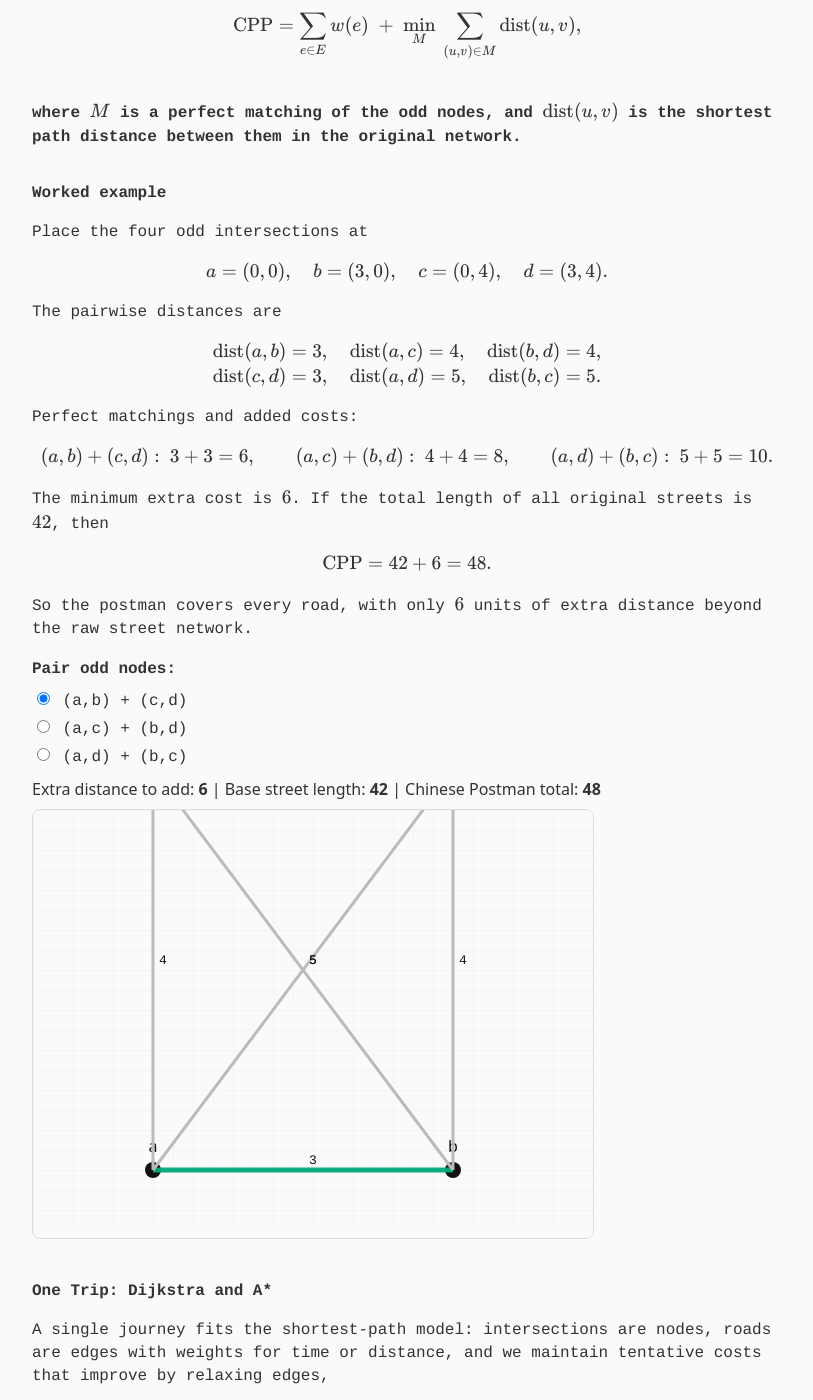
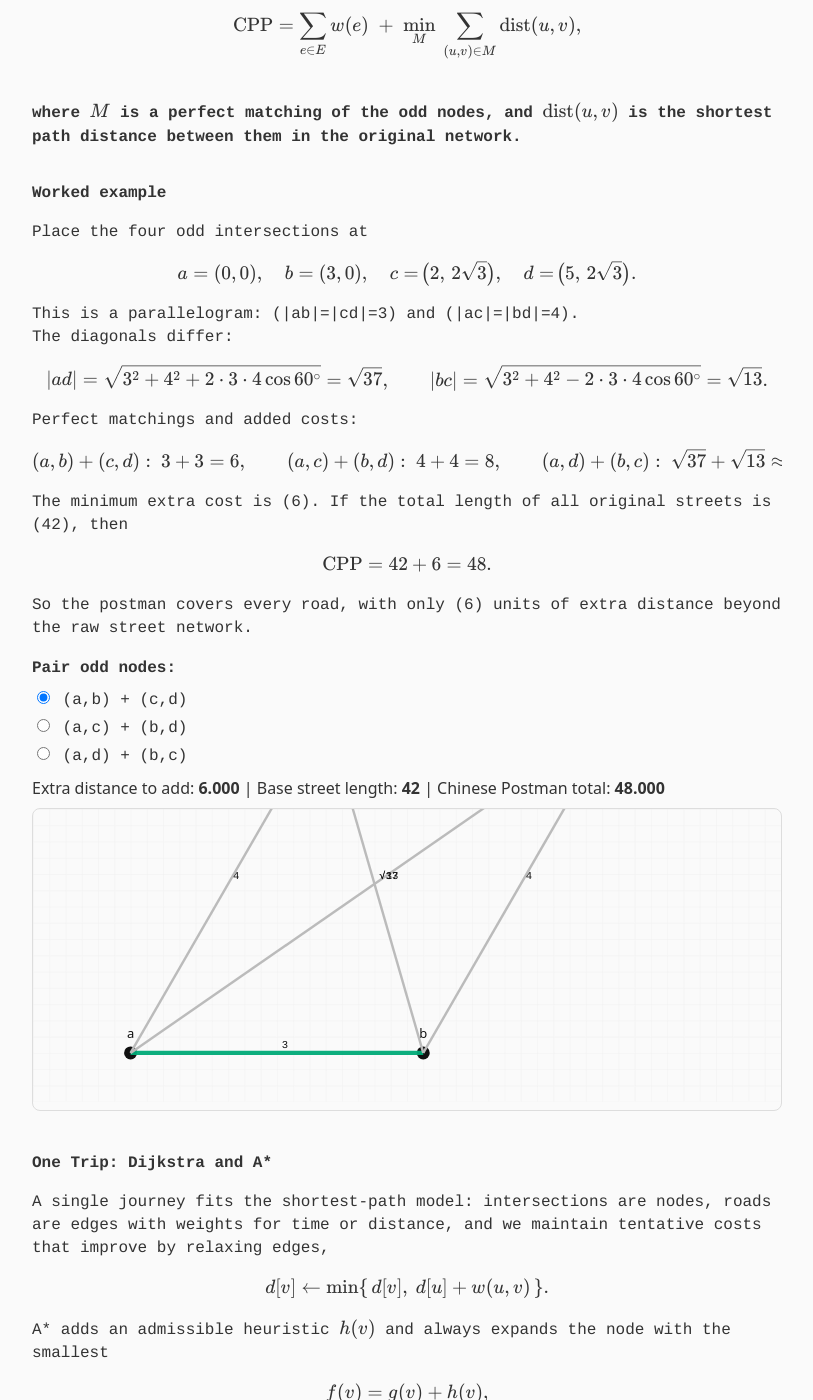
Before and after one commit to gcol33/blog, a Jekyll site: the page built from _posts/2025-09-12-the-map-always-knows.md, in a window 1280 px wide and 1400 px high, scrolled down 1096 px. Shown: the whole window, without its empty margins (233-1046 px from the left). Built offline with Jekyll 4.4.1, drawn with Linux system fonts in a browser that asks for light colours.

Commit message:
update blog post

```diff
--- a/_posts/2025-09-12-the-map-always-knows.md
+++ b/_posts/2025-09-12-the-map-always-knows.md
@@ -29,14 +29,15 @@ where $M$ is a perfect matching of the odd nodes, and $\operatorname{dist}(u,v)$
 Place the four odd intersections at
 
 $$
-a=(0,0),\quad b=(3,0),\quad c=(0,4),\quad d=(3,4).
+a=(0,0),\quad b=(3,0),\quad c=\!\bigl(2,\,2\sqrt{3}\bigr),\quad d=\!\bigl(5,\,2\sqrt{3}\bigr).
 $$
 
-The pairwise distances are
+This is a parallelogram: \(|ab|=|cd|=3\) and \(|ac|=|bd|=4\).
+The diagonals differ:
 
 $$
-\operatorname{dist}(a,b)=3,\quad \operatorname{dist}(a,c)=4,\quad \operatorname{dist}(b,d)=4,\\
-\operatorname{dist}(c,d)=3,\quad \operatorname{dist}(a,d)=5,\quad \operatorname{dist}(b,c)=5.
+|ad|=\sqrt{3^2+4^2+2\cdot 3\cdot 4\cos 60^\circ}=\sqrt{37},\qquad
+|bc|=\sqrt{3^2+4^2-2\cdot 3\cdot 4\cos 60^\circ}=\sqrt{13}.
 $$
 
 Perfect matchings and added costs:
@@ -44,18 +45,18 @@ Perfect matchings and added costs:
 $$
 (a,b)+(c,d):\ 3+3=6,\qquad
 (a,c)+(b,d):\ 4+4=8,\qquad
-(a,d)+(b,c):\ 5+5=10.
+(a,d)+(b,c):\ \sqrt{37}+\sqrt{13}\approx 9.689.
 $$
 
-The minimum extra cost is $6$. If the total length of all original streets is $42$, then
+The minimum extra cost is \(6\). If the total length of all original streets is \(42\), then
 
 $$
-\text{CPP} = 42 + 6 = 48.
+\text{CPP}=42+6=48.
 $$
 
-So the postman covers every road, with only $6$ units of extra distance beyond the raw street network.
+So the postman covers every road, with only \(6\) units of extra distance beyond the raw street network.
 
-<!-- CPP Worked Example — squarish rectangle (3x4), integer sides, diagonals = 5 -->
+<!-- CPP Worked Example — wide parallelogram (sides 3 & 4 at 60°), diagonals √37 and √13 -->
 <div id="cpp-visual" style="margin:1rem 0;">
   <!-- Controls -->
   <div class="cpp-controls" style="margin-bottom:0.5rem;">
@@ -73,16 +74,16 @@ So the postman covers every road, with only $6$ units of extra distance beyond t
 
   <!-- Summary -->
   <div class="cpp-summary" style="font-family:system-ui,Segoe UI,Roboto,Helvetica,Arial,sans-serif;margin-bottom:0.5rem;">
-    Extra distance to add: <strong><span id="cpp-extra">6</span></strong>
+    Extra distance to add: <strong><span id="cpp-extra">6.000</span></strong>
     | Base street length: <strong>42</strong>
-    | Chinese Postman total: <strong><span id="cpp-total">48</span></strong>
+    | Chinese Postman total: <strong><span id="cpp-total">48.000</span></strong>
   </div>
 
-  <!-- Diagram -->
-  <div class="cpp-svgwrap" style="max-width:560px;border:1px solid #ddd;border-radius:8px;overflow:hidden;">
-    <svg id="cpp-svg" viewBox="0 0 560 420" width="100%" height="auto" aria-labelledby="cpp-title cpp-desc" role="img">
-      <title id="cpp-title">Rectangle layout: sides 3 and 4; diagonals 5</title>
-      <desc id="cpp-desc">a,b on top; c,d below. Distances computed from world coordinates. Select a pairing to highlight edges and update extra cost.</desc>
+  <!-- Diagram (wide format) -->
+  <div class="cpp-svgwrap" style="max-width:920px;border:1px solid #ddd;border-radius:8px;overflow:hidden;">
+    <svg id="cpp-svg" viewBox="0 0 920 360" width="100%" height="auto" aria-labelledby="cpp-title cpp-desc" role="img">
+      <title id="cpp-title">Parallelogram layout: sides 3 and 4 at 60°, diagonals √37 and √13</title>
+      <desc id="cpp-desc">a,b on top; c,d below and slanted. Distances computed from Euclidean coordinates. Select a pairing to highlight edges and update extra cost.</desc>
 
       <!-- Background grid -->
       <defs>
@@ -92,7 +93,7 @@ So the postman covers every road, with only $6$ units of extra distance beyond t
       </defs>
       <rect x="0" y="0" width="100%" height="100%" fill="url(#grid)"></rect>
 
-      <!-- Nodes (positions are derived from world coords in JS) -->
+      <!-- Nodes (positions set from world coords in JS) -->
       <g id="nodes" fill="#111" font-family="system-ui,Segoe UI,Roboto,Helvetica,Arial,sans-serif" font-size="16">
         <circle id="n-a" r="8"></circle><text id="t-a" text-anchor="middle">a</text>
         <circle id="n-b" r="8"></circle><text id="t-b" text-anchor="middle">b</text>
@@ -100,7 +101,7 @@ So the postman covers every road, with only $6$ units of extra distance beyond t
         <circle id="n-d" r="8"></circle><text id="t-d" text-anchor="middle">d</text>
       </g>
 
-      <!-- All edges (light gray by default) -->
+      <!-- All six edges (light gray by default) -->
       <g id="edges" stroke="#bbb" stroke-width="3">
         <line id="e-ab" />
         <line id="e-ac" />
@@ -118,31 +119,32 @@ So the postman covers every road, with only $6$ units of extra distance beyond t
 
 <script>
 (function(){
-  // World coords (squarish rectangle): a(0,0), b(3,0), c(0,4), d(3,4)
-  const W = { a:{X:0,Y:0}, b:{X:3,Y:0}, c:{X:0,Y:4}, d:{X:3,Y:4} };
+  // World coordinates for a 3x4 parallelogram with 60° between sides:
+  // a=(0,0), b=(3,0), c=(2, 2*sqrt(3)), d=b+c-a=(5, 2*sqrt(3))
+  const SQRT3 = Math.sqrt(3);
+  const W = { a:{X:0, Y:0}, b:{X:3, Y:0}, c:{X:2, Y:2*SQRT3}, d:{X:5, Y:2*SQRT3} };
 
-  // Map world -> SVG (equal scale for x,y so distances are true)
-  const s = 100;                 // px per unit
-  const x0 = 120, y0 = 360;      // origin offsets
+  // Wide mapping: keep y scale same as x so distances are true; center in a wide viewBox
+  const s = 120;                // px per unit
+  const x0 = 120, y0 = 300;     // origin offsets (tuned for the 920x360 viewBox)
   function map(P){ return { x: x0 + s*P.X, y: y0 - s*P.Y }; }
   function dist(P,Q){ const dx=P.X-Q.X, dy=P.Y-Q.Y; return Math.hypot(dx,dy); }
 
-  // Place nodes + text
+  // Place nodes + labels (top labels above, bottom labels below)
   [['a','n-a','t-a',-18],['b','n-b','t-b',-18],['c','n-c','t-c',22],['d','n-d','t-d',22]].forEach(([k,cid,tid,ty])=>{
     const p = map(W[k]);
     const cEl = document.getElementById(cid), tEl = document.getElementById(tid);
     cEl.setAttribute('cx', p.x); cEl.setAttribute('cy', p.y);
     tEl.setAttribute('x', p.x);  tEl.setAttribute('y', p.y + ty);
-    tEl.setAttribute('text-anchor','middle');
   });
 
-  // Utility to create/position edges with weights
+  // Utility to set edges and keep exact weights from geometry
   function setLine(id, u, v){
     const U = map(W[u]), V = map(W[v]);
     const e = document.getElementById(id);
     e.setAttribute('x1', U.x); e.setAttribute('y1', U.y);
     e.setAttribute('x2', V.x); e.setAttribute('y2', V.y);
-    e.dataset.weight = dist(W[u], W[v]); // exact
+    e.dataset.weight = dist(W[u], W[v]); // exact numeric weight
   }
 
   // Build all six edges
@@ -150,10 +152,10 @@ So the postman covers every road, with only $6$ units of extra distance beyond t
   setLine('e-ac','a','c'); // 4
   setLine('e-bd','b','d'); // 4
   setLine('e-cd','c','d'); // 3
-  setLine('e-ad','a','d'); // 5
-  setLine('e-bc','b','c'); // 5
+  setLine('e-ad','a','d'); // √37
+  setLine('e-bc','b','c'); // √13
 
-  // Labels at midpoints (integers shown as ints)
+  // Labels at midpoints (integers shown as ints; diagonals shown with unicode √)
   const L = document.getElementById('labels');
   function addLabel(id, text){
     const el = document.getElementById(id);
@@ -165,8 +167,9 @@ So the postman covers every road, with only $6$ units of extra distance beyond t
     t.textContent = text;
     L.appendChild(t);
   }
-  addLabel('e-ab','3'); addLabel('e-ac','4'); addLabel('e-bd','4'); addLabel('e-cd','3');
-  addLabel('e-ad','5'); addLabel('e-bc','5');
+  addLabel('e-ab','3'); addLabel('e-cd','3');
+  addLabel('e-ac','4'); addLabel('e-bd','4');
+  addLabel('e-ad','√37'); addLabel('e-bc','√13');
 
   // Highlight logic
   const accent = '#0a7', baseLen = 42;
@@ -184,16 +187,17 @@ So the postman covers every road, with only $6$ units of extra distance beyond t
     resetEdges();
     const val = document.querySelector('input[name="cpp-pair"]:checked').value;
     let extra = 0;
-    if (val==='ab-cd') extra = mark('e-ab') + mark('e-cd'); // 3 + 3 = 6
-    if (val==='ac-bd') extra = mark('e-ac') + mark('e-bd'); // 4 + 4 = 8
-    if (val==='ad-bc') extra = mark('e-ad') + mark('e-bc'); // 5 + 5 = 10
-    document.getElementById('cpp-extra').textContent = (Math.round(extra*1000)/1000).toString();
-    document.getElementById('cpp-total').textContent = (Math.round((baseLen+extra)*1000)/1000).toString();
+    if (val==='ab-cd') extra = mark('e-ab') + mark('e-cd');     // 3 + 3 = 6
+    if (val==='ac-bd') extra = mark('e-ac') + mark('e-bd');     // 4 + 4 = 8
+    if (val==='ad-bc') extra = mark('e-ad') + mark('e-bc');     // √37 + √13
+    document.getElementById('cpp-extra').textContent = extra.toFixed(3);
+    document.getElementById('cpp-total').textContent = (baseLen + extra).toFixed(3);
   }
   document.querySelectorAll('input[name="cpp-pair"]').forEach(el=>el.addEventListener('change', update));
   update();
 })();
 </script>
+
 
 
 ## One Trip: Dijkstra and A*
```
